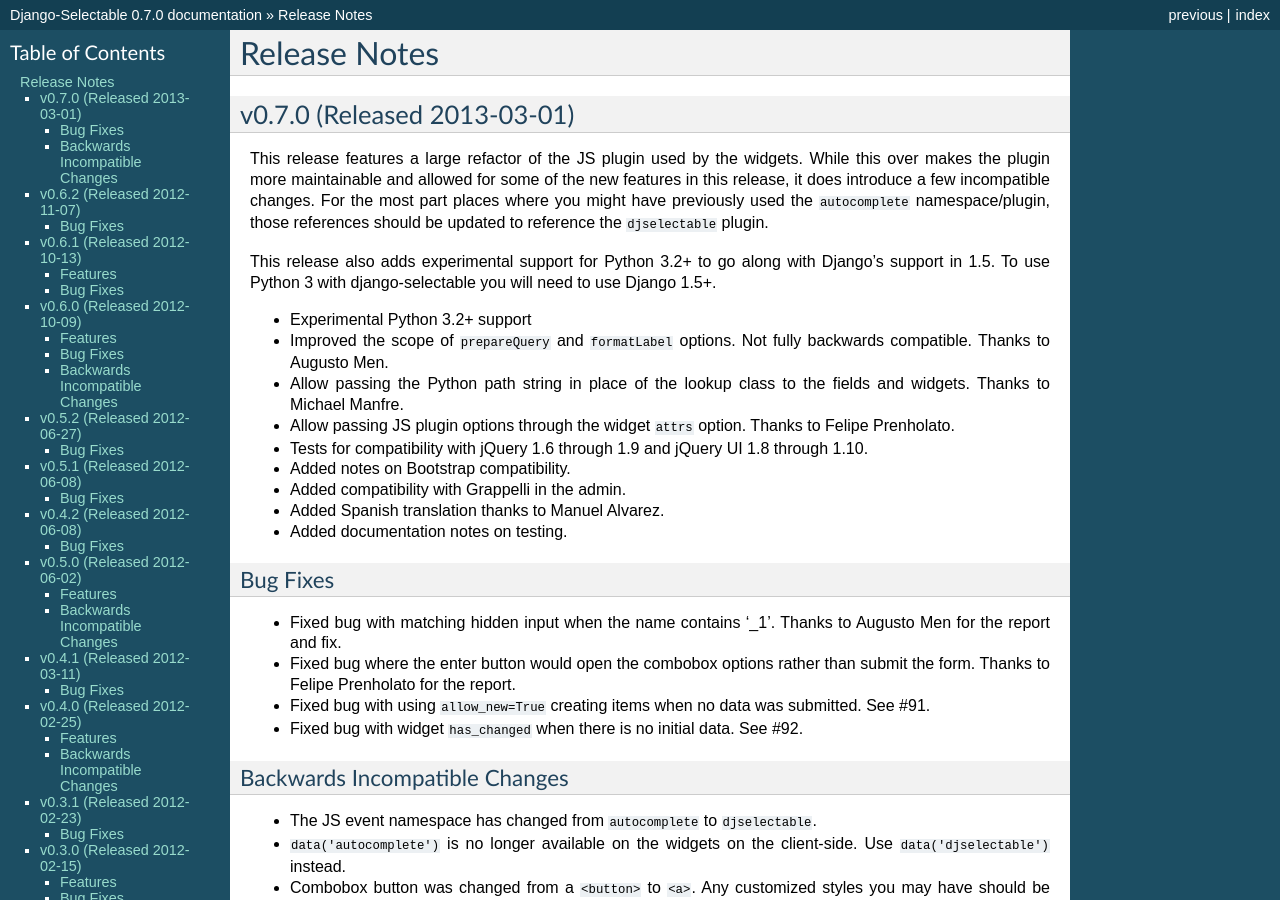
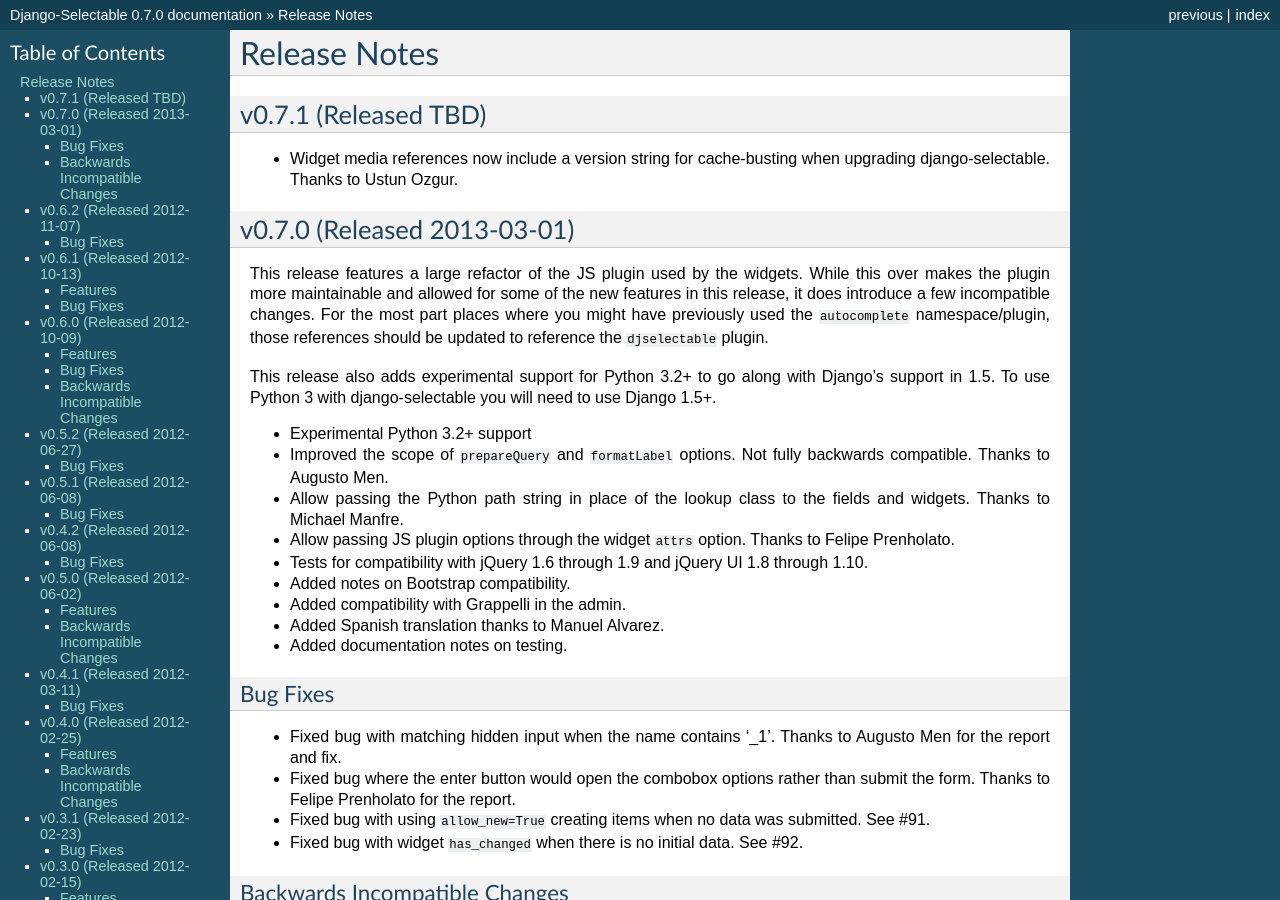
Before and after one commit to mlavin/django-selectable, a Sphinx documentation site: the page built from docs/releases.rst, in a window 1280 px wide and 900 px high. Built offline with Sphinx 7.4.7, drawn with Linux system fonts in a browser that asks for light colours.

Commit message:
Release note about most recent change.

```diff
--- a/docs/releases.rst
+++ b/docs/releases.rst
@@ -1,5 +1,11 @@
 Release Notes
 ==================
+
+v0.7.1 (Released TBD)
+--------------------------------------
+
+- Widget media references now include a version string for cache-busting when upgrading django-selectable. Thanks to Ustun Ozgur.
+
 
 v0.7.0 (Released 2013-03-01)
 --------------------------------------
```
